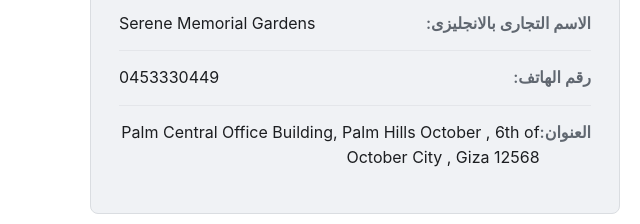
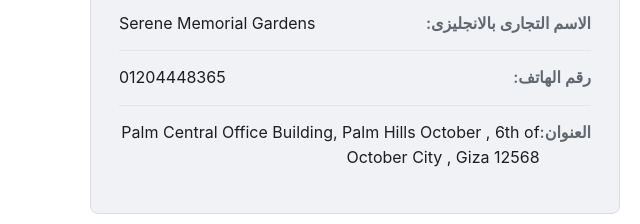
Before and after one commit to SereneMemorial-Gardens/SereneMemorial-Gardens.github.io, a plain HTML site: page index.html in a window 1280 px wide. Shown: the part 576-800 px from the top of the page, 0-640 px from the left. Drawn offline with Linux system fonts and the light colour scheme.

Commit message:
Update index.html

```diff
--- a/index.html
+++ b/index.html
@@ -126,7 +126,7 @@
                         <ul class="data-list">
                             <li><span class="label">الاسم التجارى بالعربى:</span><span class="value">Serene Memorial Gardens</span></li>
                             <li><span class="label">الاسم التجارى بالانجليزى:</span><span class="value">Serene Memorial Gardens</span></li>
-                            <li><span class="label">رقم الهاتف:</span><span class="value">0453330449</span></li>
+                            <li><span class="label">رقم الهاتف:</span><span class="value">01204448365</span></li>
                             <li><span class="label">العنوان:</span><span class="value">Palm Central Office Building, Palm Hills October , 6th of October City , Giza 12568</span></li>
                         </ul>
                     </div>
```
